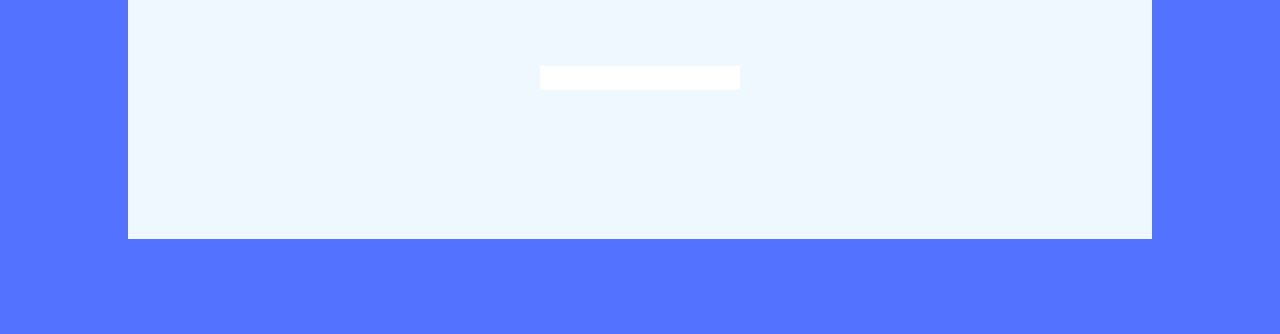
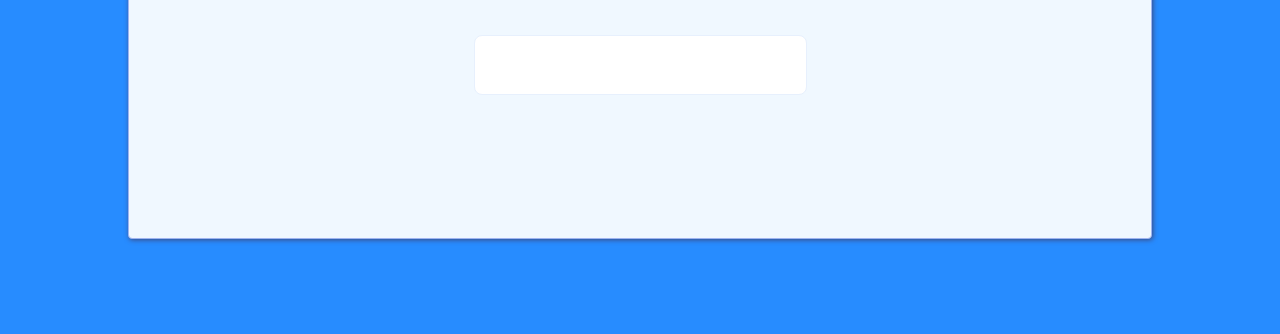
Before and after one commit to Olabayode/quick-type, a plain HTML site: page index.html in a window 1280 px wide. Shown: the part 466-800 px from the top of the page. Drawn offline with Linux system fonts and the light colour scheme; a web font is replaced by a local one.

Commit message:
Styled content in game container

```diff
--- a/assets/styles/style.css
+++ b/assets/styles/style.css
@@ -1,10 +1,5 @@
 @charset "utf-8";
 @import './reset.css';
-
-:root {
-	--background-colour: #5272ff;
-	--title-colour: white;
-}
 
 * {
 	transition: 0.2s ease-in-out;
@@ -30,7 +25,7 @@
 
 .background {
 	height: 100svh;
-	background-color: var(--background-colour);
+	background-color: #278cff;
 	display: flex;
 	justify-content: center;
 	flex-wrap: wrap;
@@ -42,27 +37,44 @@
 	width: 100%;
 	margin-top: 60px;
 	margin-bottom: -175px;
-	color: var(--title-colour);
+	color: #fff;
 }
 
 /* Game */
 
 .game-container {
+/* To turn invisible, visibility: hidden and opacity: 0. visible - visibility: visible opacity: 1 */
+	visibility: visible;
+	opacity: 1;
 	background-color: aliceblue;
 	text-align: center;
 	padding: 20px;
 	height: 60%;
 	width: 80%;
+	border-radius: 4px;
+	border: 1px solid #9eb4f0;
+	box-shadow: 1px 1px 5px #3d4980;
 	display: flex;
 	flex-direction: column;
 	justify-content: space-evenly;
 }
 
 .displayed-word {
-
+	font-size: 40px;
+	margin-top: 20px;
 }
 
 .typed-word {
+	font-size: 26px;
+	margin-top: -80px;
+	input {
+		height: 60px;
+		padding: 0 6px;
+		border: 1px solid #e7f0fd;
+		border-radius: 8px;
+		text-align: center;
+	}
+	input:focus { box-shadow: 0 0 8px #9fc1e7; }
 }
 
 /* Media Queries */
```
